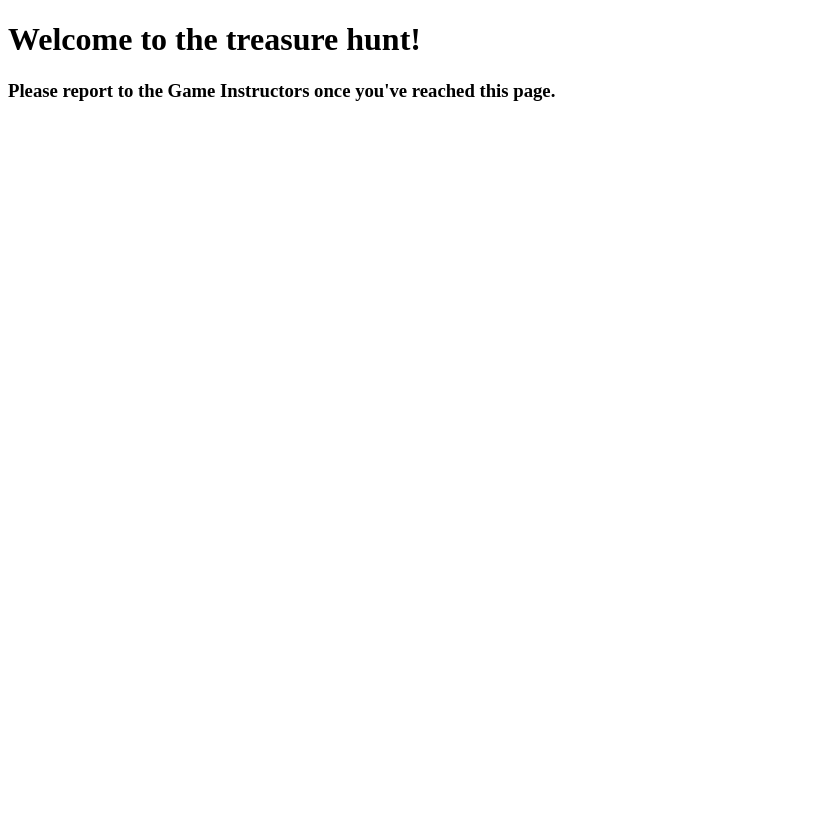
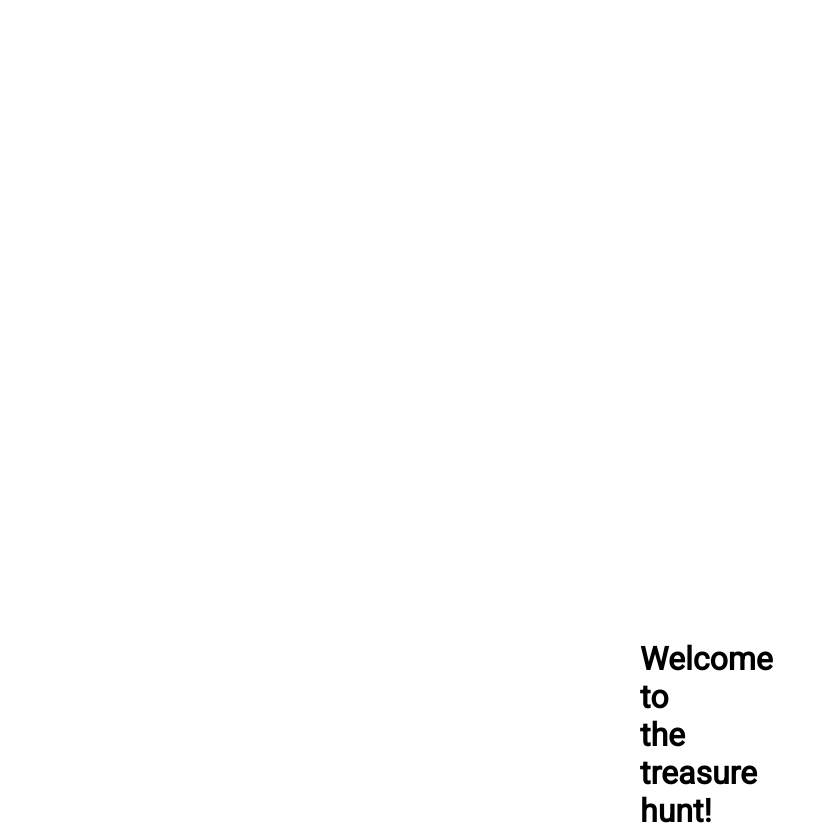
Before and after one commit to Devon323/welcome, a plain HTML site: page index.html in a window 1280 px wide. Shown: the top 833 px of the page, without its empty margins (0-828 px from the left). Before the commit the page ends 800 px from the top, so only its background shows below. Drawn offline with Linux system fonts and the light colour scheme.

Commit message:
Update index.html

```diff
--- a/index.html
+++ b/index.html
@@ -4,7 +4,15 @@
     <meta charset="UTF-8">
     <meta name="viewport" content="width=device-width, initial-scale=1.0">
     <meta http-equiv="X-UA-Compatible" content="ie=edge">
+    <link href="https://fonts.googleapis.com/css?family=Roboto" rel="stylesheet">
     <title>Welcome</title>
+    <style>
+        body {
+            margin: 50%;
+            font-family: 'Roboto', sans-serif;
+            text-align: center;
+        }
+    </style>
 </head>
 <body>
     <h1>Welcome to the treasure hunt!</h1>
```
